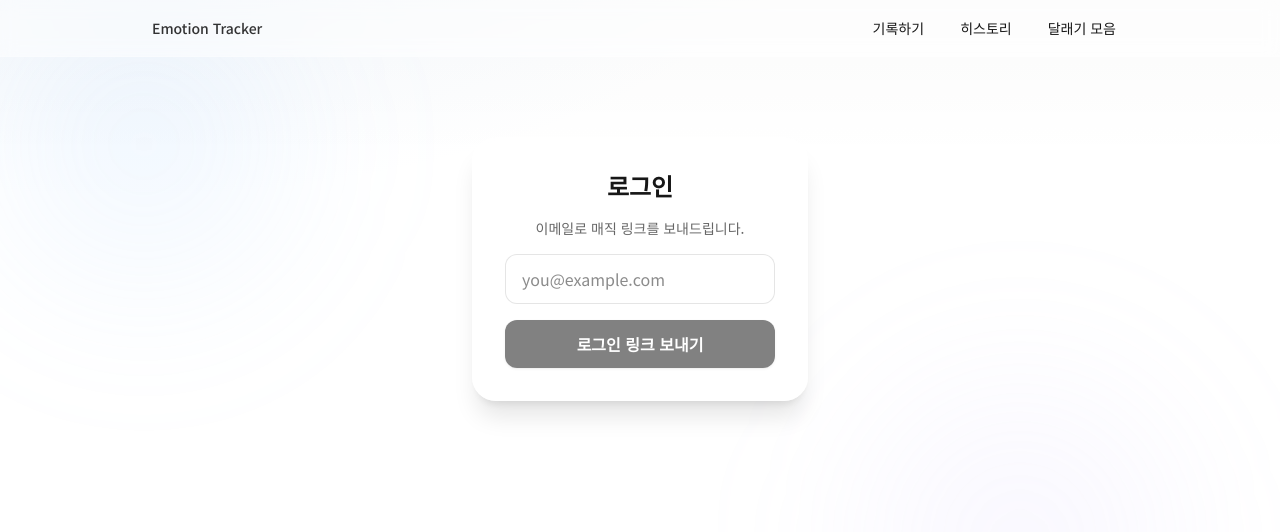
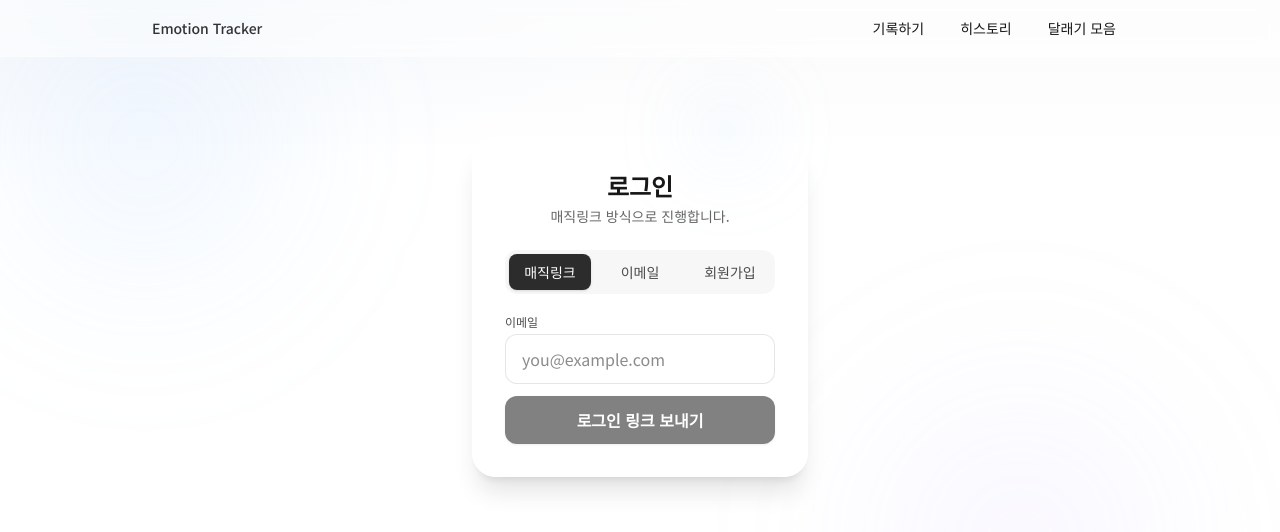
Before and after one commit to wangmul/emotion-tracker, a Next.js app in the folder web/: page /auth/sign-in in a window 1280 px wide. Shown: the top 532 px of the page. Built offline with nearby package versions, Linux system fonts and the light colour scheme; no server answers.

Commit message:
style(auth): 로그인 탭 줄바꿈 방지 및 라벨 정제

```diff
--- a/web/src/app/auth/sign-in/page.tsx
+++ b/web/src/app/auth/sign-in/page.tsx
@@ -1,59 +1,179 @@
 "use client";
 
-import { useState } from "react";
+import { useMemo, useState } from "react";
 import { getSupabase } from "@/lib/supabase/client";
+
+type Mode = "magic" | "signin" | "signup";
 
 export default function SignInPage() {
   const supabase = getSupabase();
+  const [mode, setMode] = useState<Mode>("magic");
   const [email, setEmail] = useState("");
-  const [sending, setSending] = useState(false);
-  const [sent, setSent] = useState(false);
+  const [password, setPassword] = useState("");
+  const [showPassword, setShowPassword] = useState(false);
+  const [loading, setLoading] = useState(false);
+  const [message, setMessage] = useState<string | null>(null);
   const [error, setError] = useState<string | null>(null);
 
+  const resetState = () => {
+    setMessage(null);
+    setError(null);
+  };
+
   const sendMagicLink = async () => {
-    setError(null);
-    setSent(false);
-    setSending(true);
+    resetState();
+    setLoading(true);
     try {
       const redirect = typeof window !== "undefined" ? window.location.origin : undefined;
       const { error: err } = await supabase.auth.signInWithOtp({
         email,
         options: { emailRedirectTo: redirect },
       });
-      if (err) {
-        setError(err.message);
-      } else {
-        setSent(true);
-      }
+      if (err) setError(err.message);
+      else setMessage("메일함을 확인해 로그인 링크를 클릭하세요.");
     } catch (e: unknown) {
-      const msg = e instanceof Error ? e.message : "알 수 없는 오류가 발생했습니다.";
-      setError(msg);
+      setError(e instanceof Error ? e.message : "알 수 없는 오류가 발생했습니다.");
     } finally {
-      setSending(false);
+      setLoading(false);
     }
   };
 
+  const signInWithPassword = async () => {
+    resetState();
+    setLoading(true);
+    try {
+      const { error: err } = await supabase.auth.signInWithPassword({ email, password });
+      if (err) setError(err.message);
+      else setMessage("로그인되었습니다.");
+    } catch (e: unknown) {
+      setError(e instanceof Error ? e.message : "알 수 없는 오류가 발생했습니다.");
+    } finally {
+      setLoading(false);
+    }
+  };
+
+  const signUpWithPassword = async () => {
+    resetState();
+    setLoading(true);
+    try {
+      const redirect = typeof window !== "undefined" ? window.location.origin : undefined;
+      const { error: err } = await supabase.auth.signUp({
+        email,
+        password,
+        options: { emailRedirectTo: redirect },
+      });
+      if (err) setError(err.message);
+      else setMessage("가입 완료. 메일 인증이 필요한 경우 메일함을 확인하세요.");
+    } catch (e: unknown) {
+      setError(e instanceof Error ? e.message : "알 수 없는 오류가 발생했습니다.");
+    } finally {
+      setLoading(false);
+    }
+  };
+
+  const modeLabel = useMemo(() => {
+    if (mode === "magic") return "매직링크";
+    if (mode === "signin") return "이메일 로그인";
+    return "회원가입";
+  }, [mode]);
+
   return (
     <main className="mx-auto w-full max-w-sm px-4 py-16 sm:px-6 sm:py-20">
-      <div className="rounded-3xl border border-white/15 bg-white/60 shadow-xl backdrop-blur-md dark:bg-white/5 p-8 space-y-4">
-        <h1 className="text-2xl font-semibold text-center">로그인</h1>
-        <p className="text-sm text-black/60 dark:text-white/60 text-center">이메일로 매직 링크를 보내드립니다.</p>
+      <div className="relative rounded-3xl border border-white/15 bg-white/70 dark:bg-white/5 shadow-xl backdrop-blur-md p-8">
+        <div className="pointer-events-none absolute -top-16 right-6 h-28 w-28 rounded-full bg-[radial-gradient(circle,_rgba(147,197,253,0.25)_0%,_transparent_60%)] blur-2xl" />
+        <h1 className="text-2xl font-semibold text-center mb-1">로그인</h1>
+        <p className="mb-6 text-center text-sm text-black/60 dark:text-white/60">{modeLabel} 방식으로 진행합니다.</p>
+
+        {/* Segmented control */}
+        <div className="mb-5 grid grid-cols-3 gap-2 rounded-xl bg-black/[.03] p-1 dark:bg-white/10">
+          {([
+            { k: "magic", label: "매직링크" },
+            { k: "signin", label: "이메일" },
+            { k: "signup", label: "회원가입" },
+          ] as { k: Mode; label: string }[]).map((t) => (
+            <button
+              key={t.k}
+              onClick={() => setMode(t.k)}
+              aria-label={t.k === "signin" ? "이메일 로그인" : t.label}
+              className={`rounded-lg px-2.5 py-2 text-[13px] sm:text-sm whitespace-nowrap transition-all ${
+                mode === t.k ? "bg-foreground/90 text-background shadow" : "text-black/70 dark:text-white/80"
+              }`}
+            >
+              {t.label}
+            </button>
+          ))}
+        </div>
+
+        {/* Email */}
+        <label htmlFor="email" className="mb-1 block text-xs font-medium text-black/70 dark:text-white/80">이메일</label>
         <input
+          id="email"
           type="email"
           value={email}
           onChange={(e) => setEmail(e.target.value)}
           placeholder="you@example.com"
-          className="w-full rounded-xl border border-black/10 bg-white/80 px-4 py-3 focus:ring-2 focus:ring-[#94a3b8]/30 dark:border-white/15 dark:bg-white/10"
+          className="mb-3 w-full rounded-xl border border-black/10 bg-white/80 px-4 py-3 outline-none focus:ring-2 focus:ring-[#94a3b8]/30 dark:border-white/15 dark:bg-white/10"
         />
-        <button
-          onClick={sendMagicLink}
-          disabled={sending || !email}
-          className="w-full rounded-xl bg-foreground/90 text-background px-6 py-3 font-semibold shadow hover:shadow-lg transition-all active:scale-[0.99] disabled:opacity-60"
-        >
-          {sending ? "전송 중..." : "로그인 링크 보내기"}
-        </button>
-        {sent && <p className="text-sm text-green-600">메일함을 확인해 로그인 링크를 클릭하세요.</p>}
-        {error && <p className="text-sm text-red-500">{error}</p>}
+
+        {/* Password */}
+        {(mode === "signin" || mode === "signup") && (
+          <div className="mb-4">
+            <label htmlFor="password" className="mb-1 block text-xs font-medium text-black/70 dark:text-white/80">비밀번호</label>
+            <div className="relative">
+              <input
+                id="password"
+                type={showPassword ? "text" : "password"}
+                value={password}
+                onChange={(e) => setPassword(e.target.value)}
+                placeholder="6자 이상"
+                className="w-full rounded-xl border border-black/10 bg-white/80 px-4 py-3 pr-11 outline-none focus:ring-2 focus:ring-[#94a3b8]/30 dark:border-white/15 dark:bg-white/10"
+              />
+              <button
+                type="button"
+                aria-label={showPassword ? "비밀번호 숨기기" : "비밀번호 보기"}
+                onClick={() => setShowPassword((v) => !v)}
+                className="absolute right-2 top-1/2 -translate-y-1/2 rounded-md px-2 py-1 text-xs text-black/60 hover:bg-black/[.06] dark:text-white/70 dark:hover:bg-white/10"
+              >
+                {showPassword ? "숨김" : "보기"}
+              </button>
+            </div>
+          </div>
+        )}
+
+        {/* Actions */}
+        {mode === "magic" && (
+          <button
+            onClick={sendMagicLink}
+            disabled={loading || !email}
+            className="w-full rounded-xl bg-foreground/90 text-background px-6 py-3 font-semibold shadow hover:shadow-lg transition-all active:scale-[0.99] disabled:opacity-60"
+          >
+            {loading ? "전송 중..." : "로그인 링크 보내기"}
+          </button>
+        )}
+
+        {mode === "signin" && (
+          <button
+            onClick={signInWithPassword}
+            disabled={loading || !email || password.length < 6}
+            className="w-full rounded-xl bg-foreground/90 text-background px-6 py-3 font-semibold shadow hover:shadow-lg transition-all active:scale-[0.99] disabled:opacity-60"
+          >
+            {loading ? "로그인 중..." : "로그인"}
+          </button>
+        )}
+
+        {mode === "signup" && (
+          <button
+            onClick={signUpWithPassword}
+            disabled={loading || !email || password.length < 6}
+            className="w-full rounded-xl bg-foreground/90 text-background px-6 py-3 font-semibold shadow hover:shadow-lg transition-all active:scale-[0.99] disabled:opacity-60"
+          >
+            {loading ? "가입 중..." : "회원가입"}
+          </button>
+        )}
+
+        {/* Messages */}
+        {message && <p className="mt-3 text-center text-sm text-green-600">{message}</p>}
+        {error && <p className="mt-2 text-center text-sm text-red-500">{error}</p>}
       </div>
     </main>
   );
```
